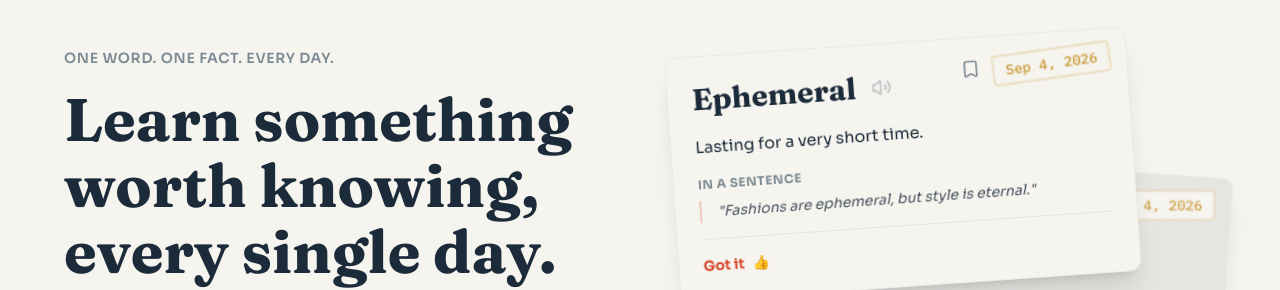
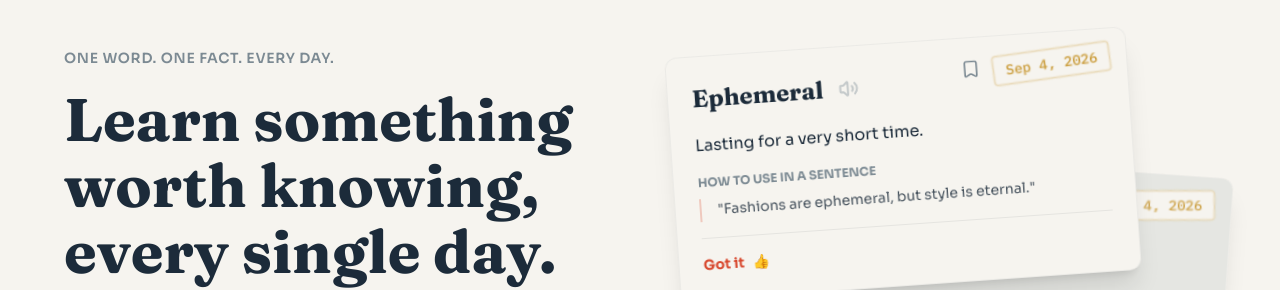
Before and after one commit to OnyekwereMichael/curio, a React (Vite) app: page / in a window 1280 px wide. Shown: the part 126-416 px from the top of the page. Built offline with nearby package versions, Linux system fonts and the light colour scheme; no server answers.

Commit message:
feat: implement WordCard component and CollectionPage for managing saved items

```diff
--- a/src/components/WordCard.tsx
+++ b/src/components/WordCard.tsx
@@ -52,7 +52,7 @@ export function WordCard({ id, word, definition, exampleSentence, audioUrl, clas
         )}
 
         <div className="flex items-center gap-2">
-          <h3 className="font-display text-3xl font-bold text-ink leading-tight">{word}</h3>
+          <h3 className="font-display text-2xl font-bold text-ink leading-tight">{word}</h3>
           <button
             onClick={play}
             disabled={!audioUrl}
@@ -73,11 +73,11 @@ export function WordCard({ id, word, definition, exampleSentence, audioUrl, clas
       <div>
         <p className="text-ink leading-relaxed mb-4">{definition}</p>
 
-        <div className="text-faded-ink text-xs font-bold tracking-wider uppercase mb-2">
-          In a sentence
+        <div className="text-faded-ink text-xs font-bold  uppercase mb-2">
+          How to use in a sentence
         </div>
         <div className="pl-4 border-l-2 border-ember/25">
-          <p className="text-ink/80 italic text-sm leading-relaxed">"{exampleSentence}"</p>
+          <p className="text-ink/80  text-sm leading-relaxed">"{exampleSentence}"</p>
         </div>
       </div>
 
--- a/src/pages/collections/CollectionPage.tsx
+++ b/src/pages/collections/CollectionPage.tsx
@@ -2,7 +2,7 @@ import { useState, useEffect } from 'react';
 import { useSavedFacts, useSavedWords } from '../../hooks/useSavedItems';
 import { WordCard } from '../../components/WordCard';
 import { FactCard } from '../../components/FactCard';
-
+import { AppShell } from '../../components/AppShell';
 
 function EmptyState({ message }: { message: string }) {
     return (
@@ -18,10 +18,10 @@ export function CollectionPage() {
 
     // Local copies we can mutate instantly on unsave, without waiting for a refetch
     const [words, setWords] = useState(savedWords.data);
-    const [facts, setFacts] = useState(savedFacts?.data);
+    const [facts, setFacts] = useState(savedFacts.data);
 
     useEffect(() => setWords(savedWords.data), [savedWords.data]);
-    useEffect(() => setFacts(savedFacts?.data), [savedFacts?.data]);
+    useEffect(() => setFacts(savedFacts.data), [savedFacts.data]);
 
     function handleWordSavedChange(wordId: string, saved: boolean) {
         if (!saved) {
@@ -36,7 +36,8 @@ export function CollectionPage() {
     }
 
     return (
-        <div className="min-h-screen bg-paper font-ui text-ink px-6 py-8 max-w-3xl mx-auto">
+        <AppShell title="Collections">
+            <div className="px-6 py-8  mx-auto">
                 <h1 className="font-display text-3xl font-bold text-ink mb-8">My Collection</h1>
 
                 <section className="mb-10">
@@ -91,5 +92,6 @@ export function CollectionPage() {
                     )}
                 </section>
             </div>
+        </AppShell>
     );
 }
```
Lines whose indentation alone changed are shown as unchanged.
